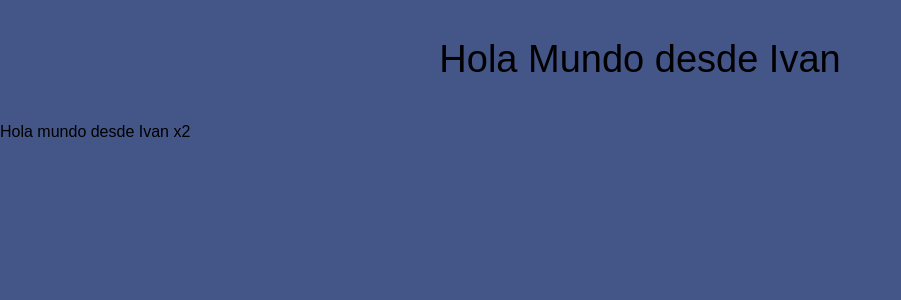
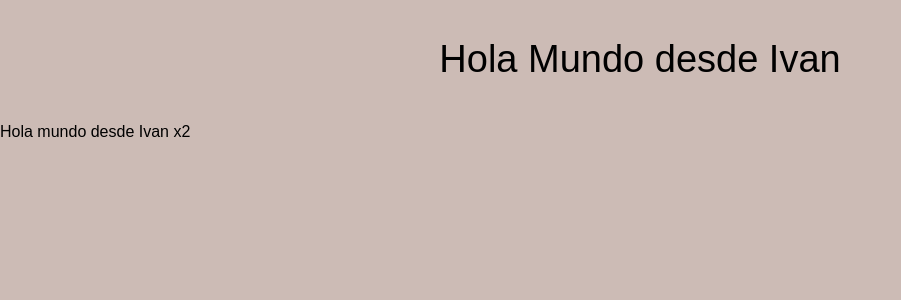
Before and after one commit to OlympoDevelopers/OlympoWeb, a PHP site: page / in a window 1280 px wide. Shown: the top 300 px of the page, without its empty margins (0-901 px from the left). Run offline with PHP 8.4, Linux system fonts and the light colour scheme; some web fonts are replaced.

Commit message:
Actualizacion Prueba 2

```diff
--- a/src/scss/base/_globales.scss
+++ b/src/scss/base/_globales.scss
@@ -8,7 +8,7 @@ html {
   box-sizing: inherit;
 }
 body {
-  background-color: v.$temporal ;
+  background-color: v.$colorTemp2 ;
   font-family: v.$fuente-principal;
   font-size: 1.6rem;
   line-height: 1.8;
--- a/src/scss/base/_variables.scss
+++ b/src/scss/base/_variables.scss
@@ -13,6 +13,7 @@ $desktop: 1024px;
 $blanco: #fff;
 $negro: #000;
 $temporal: #458;
+$colorTemp2: #6325;
 
 
 /*===== Separaciones =====*/
```
Also changed, not shown: build/css/app.css (+1 -1 lines), 1 other file.
